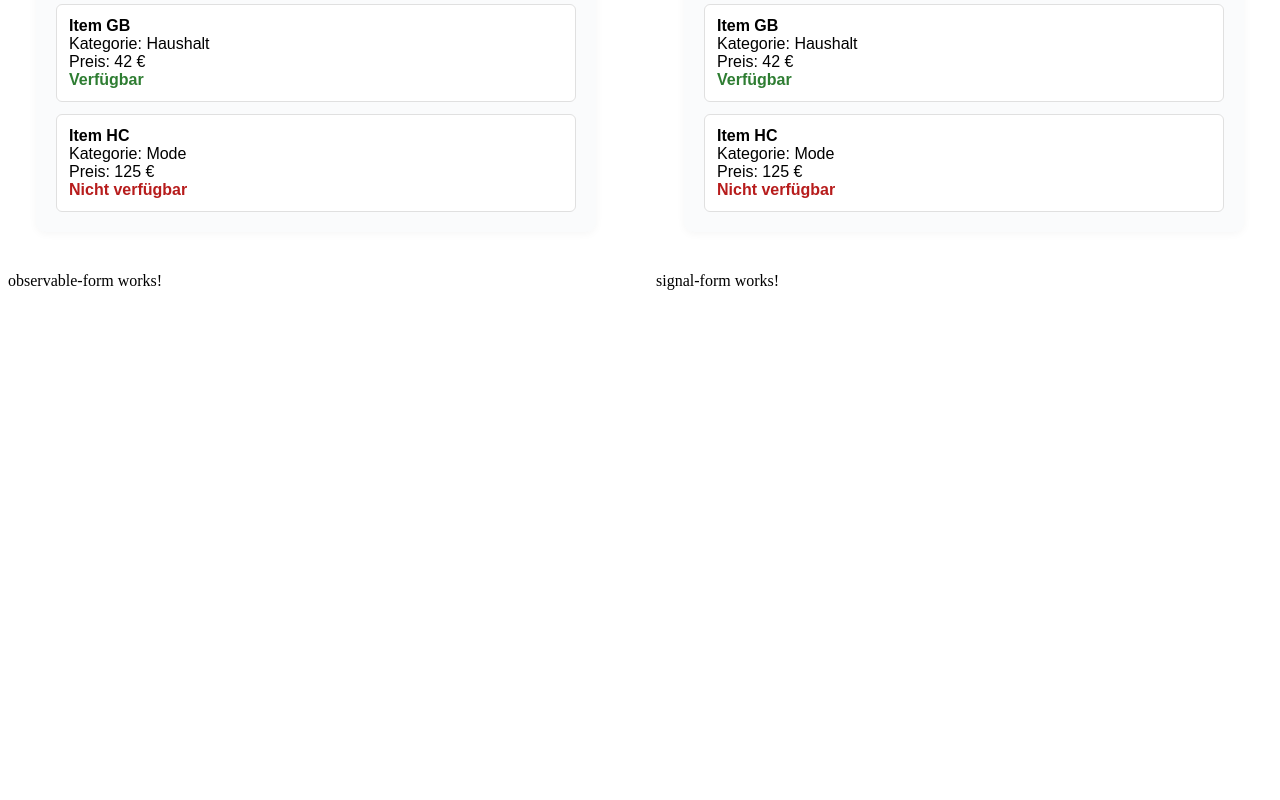
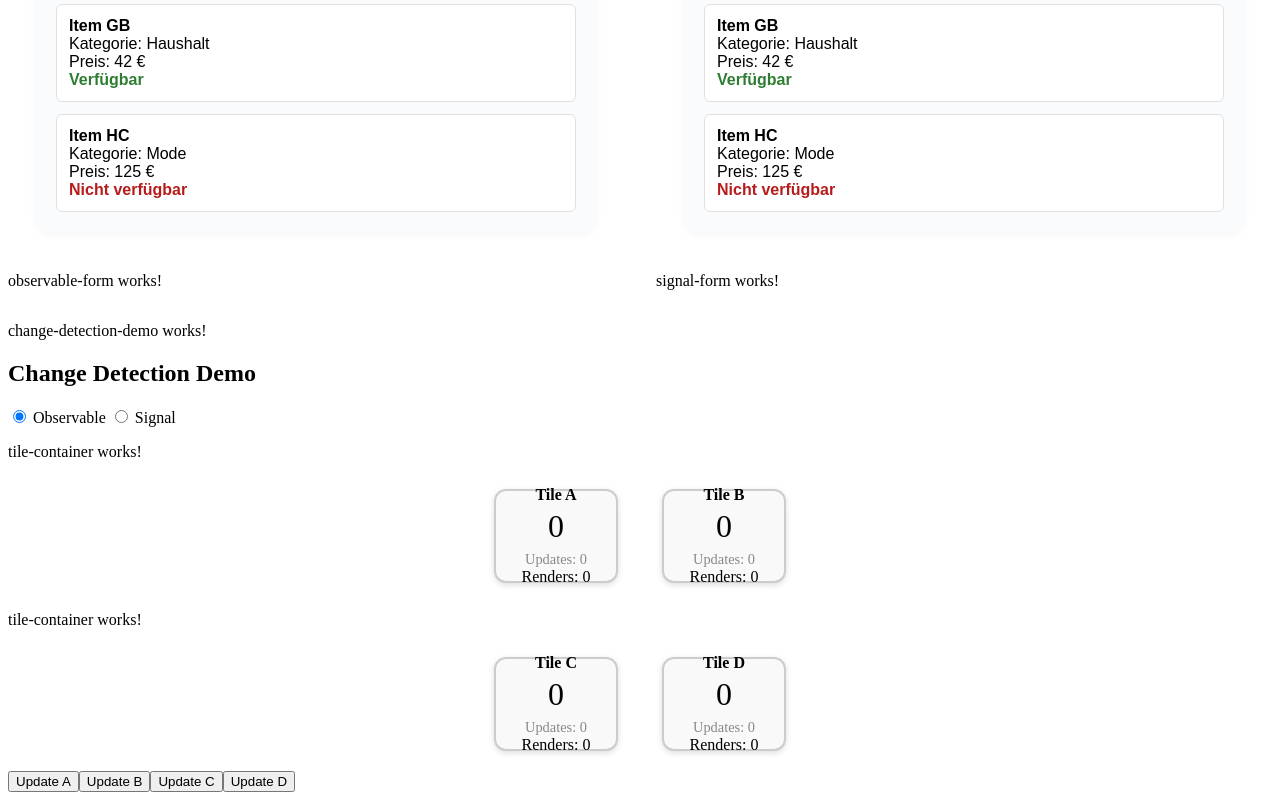
Before and after one commit to TahroO/ThesisResearch, an Angular app: page / in a window 1280 px wide. Shown: the part 1028-1828 px from the top of the page. Before the commit the page ends 1342 px from the top, so only its background shows below. Built offline with nearby package versions, Linux system fonts and the light colour scheme.

Commit message:
feat(ChangeDetection) adds first version of changeDemo

```diff
--- a/src/app/app.component.html
+++ b/src/app/app.component.html
@@ -1 +1,2 @@
 <app-comparison></app-comparison>
+<app-change-detection-demo></app-change-detection-demo>
--- a/src/app/app.component.ts
+++ b/src/app/app.component.ts
@@ -1,10 +1,11 @@
 import { Component } from '@angular/core';
 import { RouterOutlet } from '@angular/router';
 import {ComparisonComponent} from './comparison/comparison.component';
+import {ChangeDetectionDemoComponent} from './change-detection-demo/change-detection-demo.component';
 
 @Component({
   selector: 'app-root',
-  imports: [ComparisonComponent],
+  imports: [ComparisonComponent, ChangeDetectionDemoComponent],
   templateUrl: './app.component.html',
   styleUrl: './app.component.css'
 })
--- /dev/null
+++ b/src/app/change-detection-demo/change-detection-demo.component.html
@@ -0,0 +1,20 @@
+<p>change-detection-demo works!</p>
+<div class="cd-demo-root">
+  <h2>Change Detection Demo</h2>
+  <div class="mode-switch">
+    <label>
+      <input type="radio" [(ngModel)]="mode" value="observable" /> Observable
+    </label>
+    <label>
+      <input type="radio" [(ngModel)]="mode" value="signal" /> Signal
+    </label>
+  </div>
+  <app-tile-container [valueA]="tileAValue" [valueB]="tileBValue" labelA="Tile A" labelB="Tile B"></app-tile-container>
+  <app-tile-container [valueA]="tileCValue" [valueB]="tileDValue" labelA="Tile C" labelB="Tile D"></app-tile-container>
+  <div class="button-row">
+    <button (click)="updateTileA()">Update A</button>
+    <button (click)="updateTileB()">Update B</button>
+    <button (click)="updateTileC()">Update C</button>
+    <button (click)="updateTileD()">Update D</button>
+  </div>
+</div>
--- /dev/null
+++ b/src/app/change-detection-demo/change-detection-demo.component.ts
@@ -0,0 +1,61 @@
+import {Component, signal} from '@angular/core';
+import {BehaviorSubject} from 'rxjs';
+import {FormsModule} from '@angular/forms';
+import {TileComponent} from './tile-component/tile-component';
+import {TileContainerComponent} from './tile-container/tile-container.component';
+
+@Component({
+  selector: 'app-change-detection-demo',
+  imports: [
+    FormsModule,
+    TileContainerComponent
+  ],
+  templateUrl: './change-detection-demo.component.html',
+  styleUrl: './change-detection-demo.component.css'
+})
+export class ChangeDetectionDemoComponent {
+
+  mode: "observable" | "signal" = "observable";
+
+  protected signalA = signal<number>(0);
+  signalB = signal<number>(0);
+  signalC = signal<number>(0);
+  signalD = signal<number>(0);
+
+  observableA$ = new BehaviorSubject<number>(0);
+  observableB$ = new BehaviorSubject<number>(0);
+  observableC$ = new BehaviorSubject<number>(0);
+  observableD$ = new BehaviorSubject<number>(0);
+
+  constructor() {
+  }
+
+  get tileAValue() {
+    return this.mode === "signal" ? this.signalA() : this.observableA$.value;
+  }
+  get tileBValue() {
+    return this.mode === "signal" ? this.signalB() : this.observableB$.value;
+  }
+  get tileCValue() {
+    return this.mode === "signal" ? this.signalC() : this.observableC$.value;
+  }
+  get tileDValue() {
+    return this.mode === "signal" ? this.signalD() : this.observableD$.value;
+  }
+  updateTileA() {
+    this.mode === 'signal' ? this.signalA.set(this.signalA() + 1)
+      : this.observableA$.next(this.observableA$.value + 1);
+  }
+  updateTileB() {
+    this.mode === 'signal' ? this.signalB.set(this.signalB() + 1)
+      : this.observableB$.next(this.observableB$.value + 1);
+  }
+  updateTileC() {
+    this.mode === 'signal' ? this.signalC.set(this.signalC() + 1)
+    : this.observableC$.next(this.observableC$.value + 1);
+  }
+  updateTileD() {
+    this.mode === 'signal' ? this.signalD.set(this.signalD() + 1)
+      : this.observableD$.next(this.observableD$.value + 1);
+  }
+}
--- /dev/null
+++ b/src/app/change-detection-demo/tile-component/tile-component.css
@@ -0,0 +1,20 @@
+.tile {
+  border: 2px solid #ccc;
+  border-radius: 12px;
+  width: 120px;
+  height: 90px;
+  margin: 12px;
+  text-align: center;
+  transition: background 0.3s;
+  box-shadow: 0 2px 6px #0002;
+  background: #f9f9f9;
+  display: flex;
+  flex-direction: column;
+  justify-content: center;
+}
+.tile.active {
+  background: #ffe066;
+}
+.label { font-weight: bold; margin-bottom: 4px; }
+.value { font-size: 2em; }
+.counter { font-size: 0.9em; margin-top: 6px; color: #888; }
--- /dev/null
+++ b/src/app/change-detection-demo/tile-component/tile-component.html
@@ -0,0 +1,6 @@
+<div class="tile" [class.active]="active">
+  <div class="label">{{ label }}</div>
+  <div class="value">{{ value }}</div>
+  <div class="counter">Updates: {{ updateCounter }}</div>
+  <div class="render-count">Renders: {{ renderCounter }}</div>
+</div>
--- /dev/null
+++ b/src/app/change-detection-demo/tile-component/tile-component.ts
@@ -0,0 +1,47 @@
+import {Component, Input, OnChanges, SimpleChanges} from '@angular/core';
+
+@Component({
+  selector: 'app-tile-component',
+  imports: [],
+  templateUrl: './tile-component.html',
+  styleUrl: './tile-component.css'
+})
+export class TileComponent {
+  @Input() value: number | undefined;
+  @Input() label: string = "";
+  @Input() mode: "observable" | "signal" = "observable";
+
+  protected updateCounter: number = 0;
+  protected renderCounter: number = 0;
+  protected active: boolean = false;
+
+  constructor() {
+  }
+
+  // ngDoCheck(): void {
+  //       this.flash();
+  //       console.log("Checked!")
+  //   this.renderCounter++;
+  //   }
+  // ngOnChanges(changes: SimpleChanges): void {
+  //   // this.renderCounter++;
+  //   // if (this.mode === "observable") {
+  //   //
+  //   //   this.updateCounter++;
+  //   //   this.flash();
+  //   //
+  //   // } else {
+  //     if (changes['value']) {
+  //
+  //       this.updateCounter++;
+  //       this.flash();
+  //
+  //     }
+  //   };
+  // };
+
+  private flash() {
+    this.active = true;
+    setTimeout(() => (this.active = false), 400);
+  }
+}
--- /dev/null
+++ b/src/app/change-detection-demo/tile-container/tile-container.component.css
@@ -0,0 +1,6 @@
+.tile-container {
+  display: flex;
+  gap: 20px;
+  margin-bottom: 8px;
+  justify-content: center;
+}
--- /dev/null
+++ b/src/app/change-detection-demo/tile-container/tile-container.component.html
@@ -0,0 +1,5 @@
+<p>tile-container works!</p>
+<div class="tile-container">
+  <app-tile-component [value]="valueA" [label]="labelA"></app-tile-component>
+  <app-tile-component [value]="valueB" [label]="labelB"></app-tile-component>
+</div>
```
Also changed, not shown: src/app/change-detection-demo/tile-container/tile-container.component.ts (added, +15 -0 lines), src/app/change-detection-demo/change-detection-demo.component.css (added), 1 other file (tests, documents, lock files or other folders).
